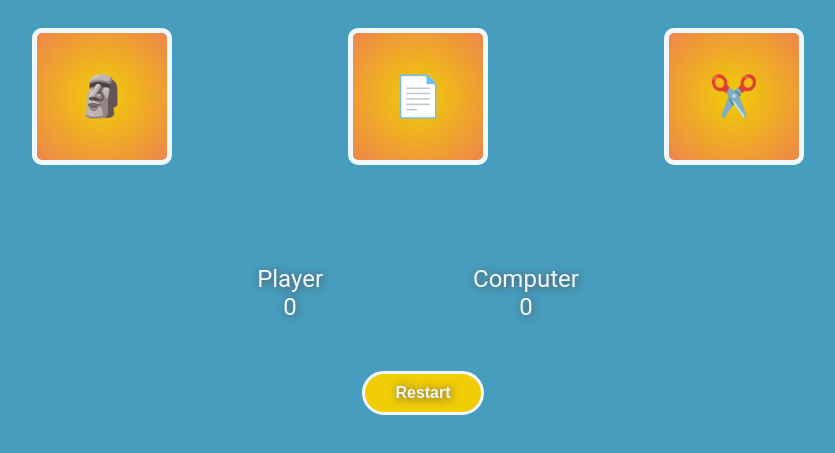
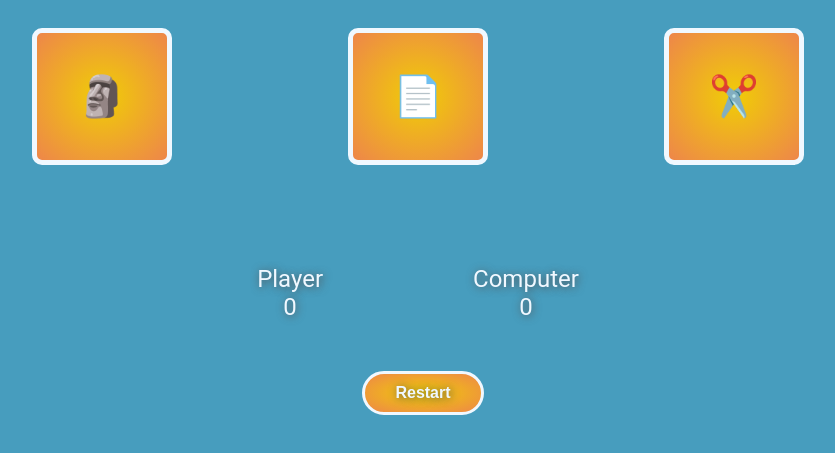
Before and after one commit to HoudRiz/rock-paper-scissors, a plain HTML site: page index.html in a window 1280 px wide. Shown: the part 81-534 px from the top of the page, without its empty margins (222-1057 px from the left). Drawn offline with Linux system fonts and the light colour scheme.

Commit message:
Change reset button colour

```diff
--- a/style.css
+++ b/style.css
@@ -59,7 +59,7 @@ body{
     padding: 10px 30px;
     border-radius: 30px;
     border: 3px solid aliceblue;
-    background-color: #f0cd06;
+    background-image: radial-gradient( #f0cd06 ,rgb(237 87 0 / 69%));
     color: aliceblue;
     font-weight: 600;
     font-size: 16px;
```
